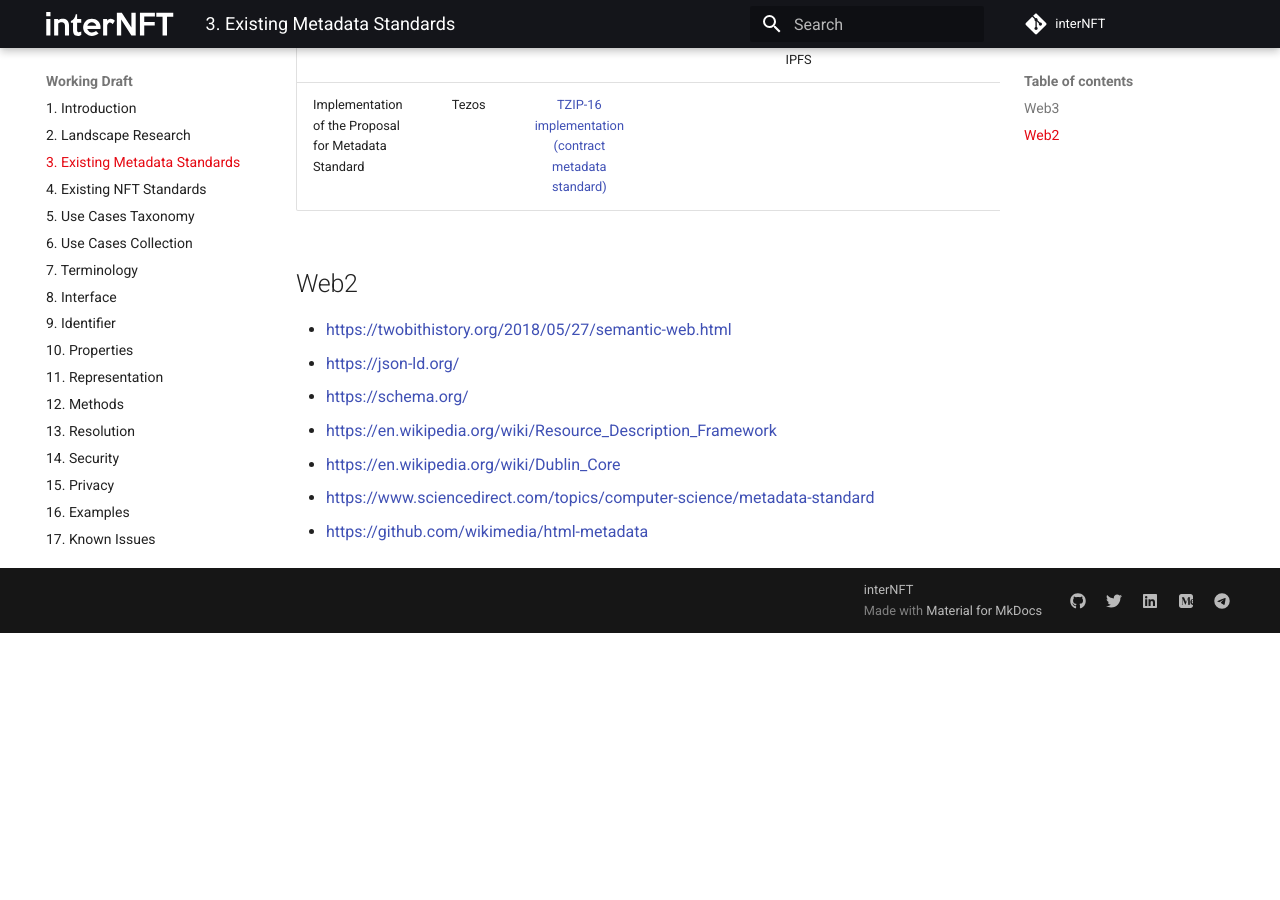
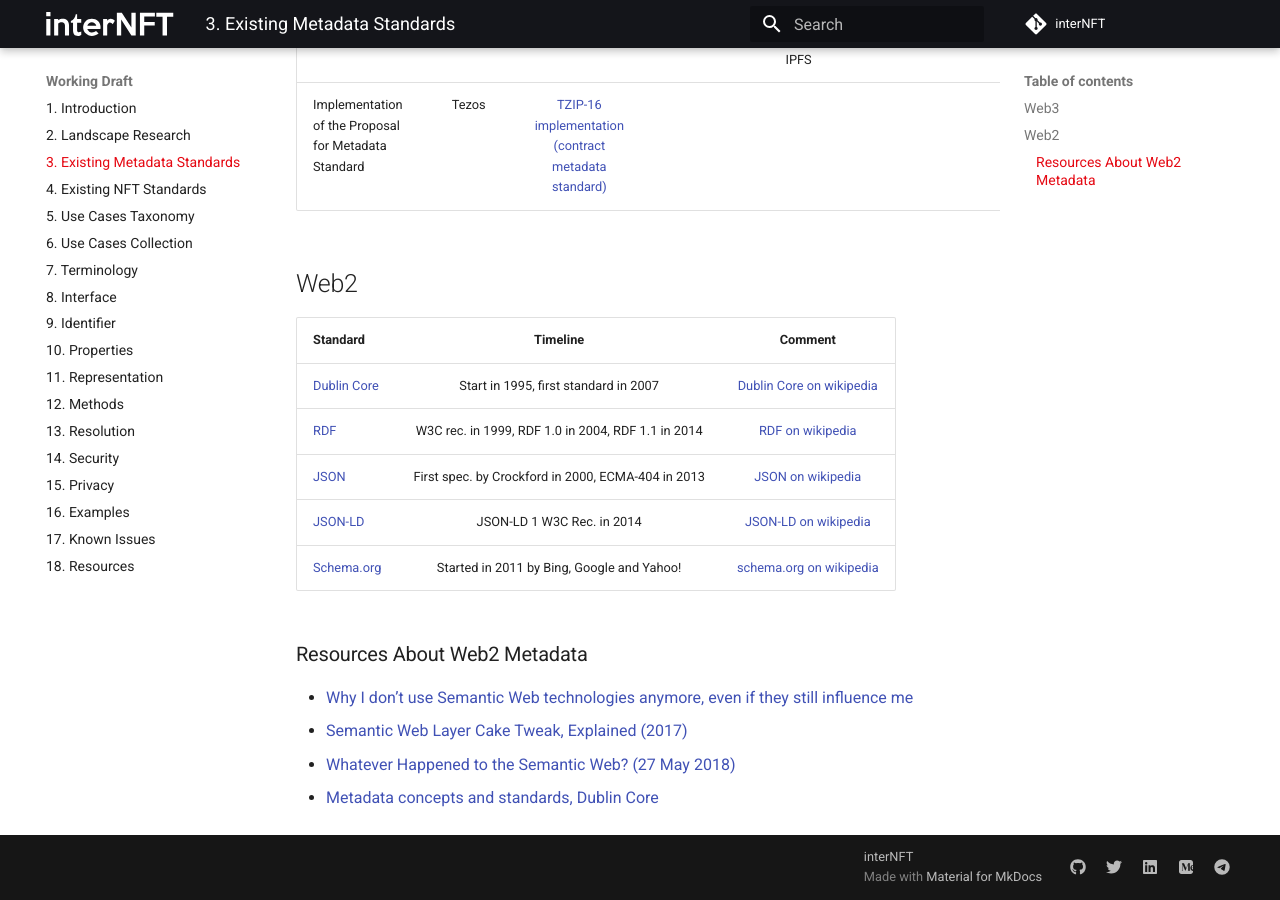
Before and after one commit to interNFT/documentation, an MkDocs documentation site: the page built from markdowns/workingDraft/existingMetadataStandards.md, in a window 1280 px wide and 900 px high, scrolled down 517 px. Built offline with MkDocs 1.6.1 and Material for MkDocs 9.7.7, drawn with Linux system fonts in a browser that asks for light colours; before the commit the page ends 1150 px from its top, so only the background shows below that.

Commit message:
Update existingMetadataStandards.md

```diff
--- a/markdowns/workingDraft/existingMetadataStandards.md
+++ b/markdowns/workingDraft/existingMetadataStandards.md
@@ -11,10 +11,18 @@
 
 ## Web2
 
-* https://twobithistory.org/2018/05/27/semantic-web.html
-* https://json-ld.org/
-* https://schema.org/
-* https://en.wikipedia.org/wiki/Resource_Description_Framework
-* https://en.wikipedia.org/wiki/Dublin_Core
-* https://www.sciencedirect.com/topics/computer-science/metadata-standard
-* https://github.com/wikimedia/html-metadata
+|    Standard   |   Timeline    |    Comment    |
+| ------------- |:-------------:|:-------------:|
+|  [Dublin Core](http://dublincore.org/){:target="_blank"}   |   Start in 1995, first standard in 2007  |    [Dublin Core on wikipedia](https://en.wikipedia.org/wiki/Dublin_Core){:target="_blank"}    |
+|  [RDF](https://www.w3.org/RDF/){:target="_blank"}  | W3C rec. in 1999, RDF 1.0 in 2004, RDF 1.1 in 2014  |  [RDF on wikipedia](https://en.wikipedia.org/wiki/Resource_Description_Framework){:target="_blank"}   |
+|  [JSON](https://www.json.org){:target="_blank"}   | First spec. by Crockford in 2000, ECMA-404 in 2013 |  [JSON on wikipedia](https://en.wikipedia.org/wiki/JSON){:target="_blank"}  |
+|  [JSON-LD](http://www.w3.org/TR/json-ld/){:target="_blank"}  |  JSON-LD 1 W3C Rec. in 2014  |  [JSON-LD on wikipedia](https://en.wikipedia.org/wiki/JSON-LD){:target="_blank"}  |
+|  [Schema.org](https://schema.org/){:target="_blank"}    |  Started in 2011 by Bing, Google and Yahoo!      |  [schema.org on wikipedia](https://en.wikipedia.org/wiki/Schema.org){:target="_blank"}       |
+
+
+### Resources About Web2 Metadata
+
+* [Why I don’t use Semantic Web technologies anymore, even if they still influence me](https://www.lespetitescases.net/why-I-dont-use-semantic-web-technologies-anymore-even-if-they-still-influence-me){:target="_blank"}
+* [Semantic Web Layer Cake Tweak, Explained (2017)](https://medium.com/openlink-software-blog/semantic-web-layer-cake-tweak-explained-6ba5c6ac3fab){:target="_blank"}
+* [Whatever Happened to the Semantic Web? (27 May 2018)](https://twobithistory.org/2018/05/27/semantic-web.html){:target="_blank"}
+* [Metadata concepts and standards, Dublin Core](https://www.slideshare.net/umarfarooq416/metadata-concepts-and-standards){:target="_blank"}
```
